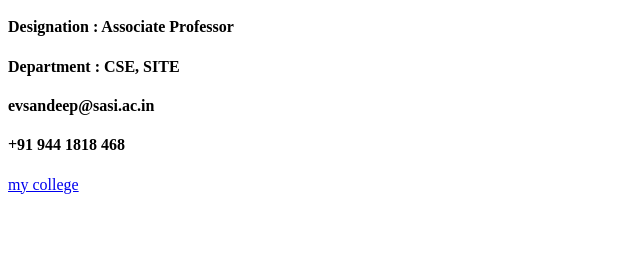
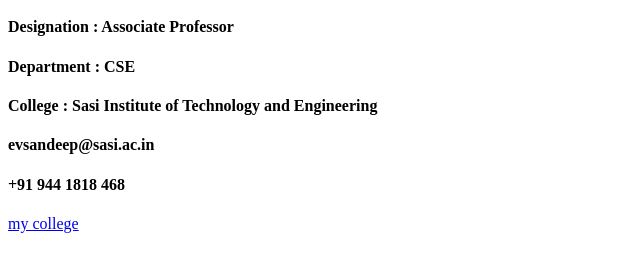
Before and after one commit to evsandeep/evsandeep.github.io, a plain HTML site: page index.html in a window 1280 px wide. Shown: the part 48-320 px from the top of the page, without its empty margins (0-640 px from the left). Drawn offline with Linux system fonts and the light colour scheme.

Commit message:
updated college name

```diff
--- a/index.html
+++ b/index.html
@@ -5,7 +5,8 @@
   <body>
     <h1> Name : Venkata Sandeep Edara </h1>
     <h4> Designation : Associate Professor </h4>
-    <h4> Department : CSE, SITE </h4>
+    <h4> Department : CSE </h4>
+    <h4> College : Sasi Institute of Technology and Engineering </h4>
     <h4> evsandeep@sasi.ac.in </h4>
     <h4> +91 944 1818 468</h4>
     <a href='https://sasi.ac.in'> my college </a>
```
